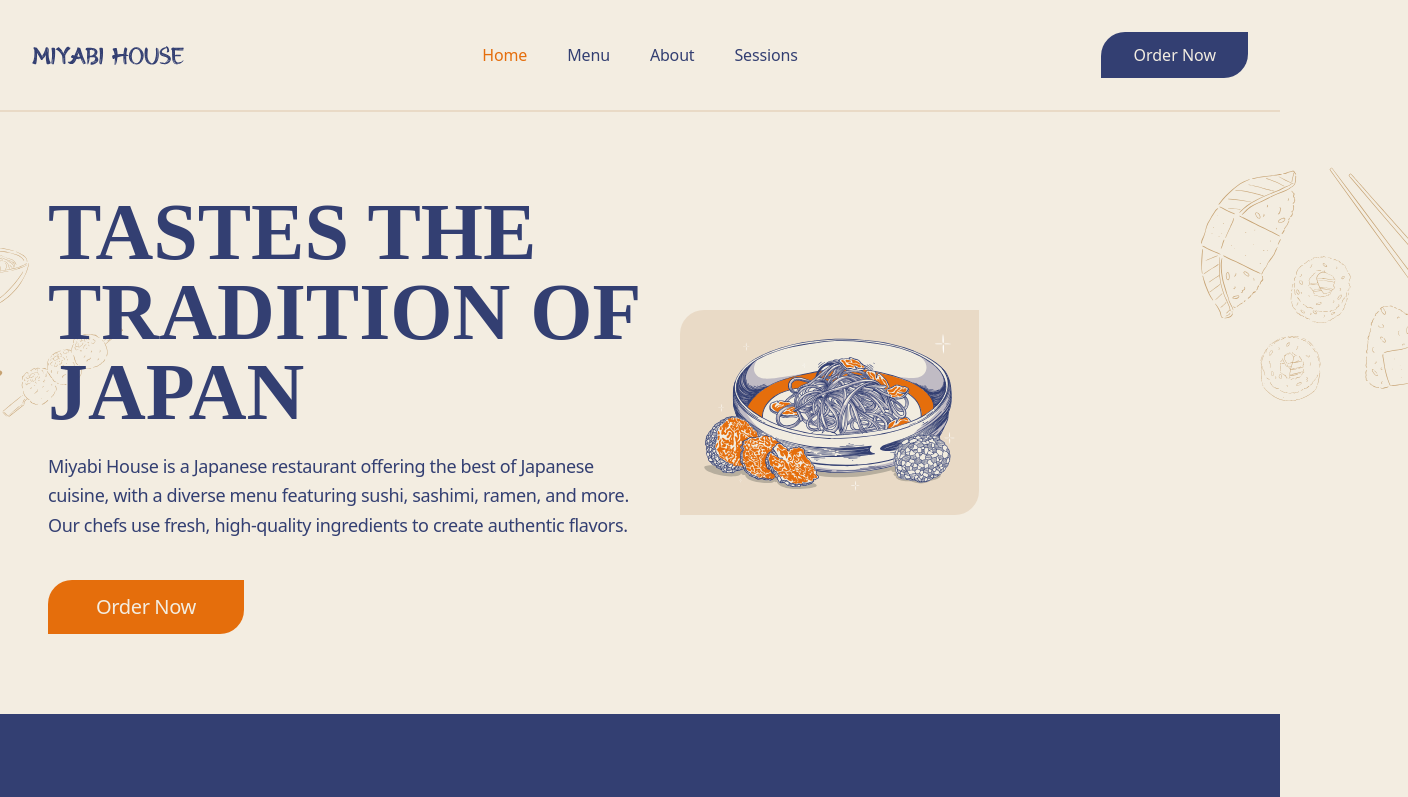
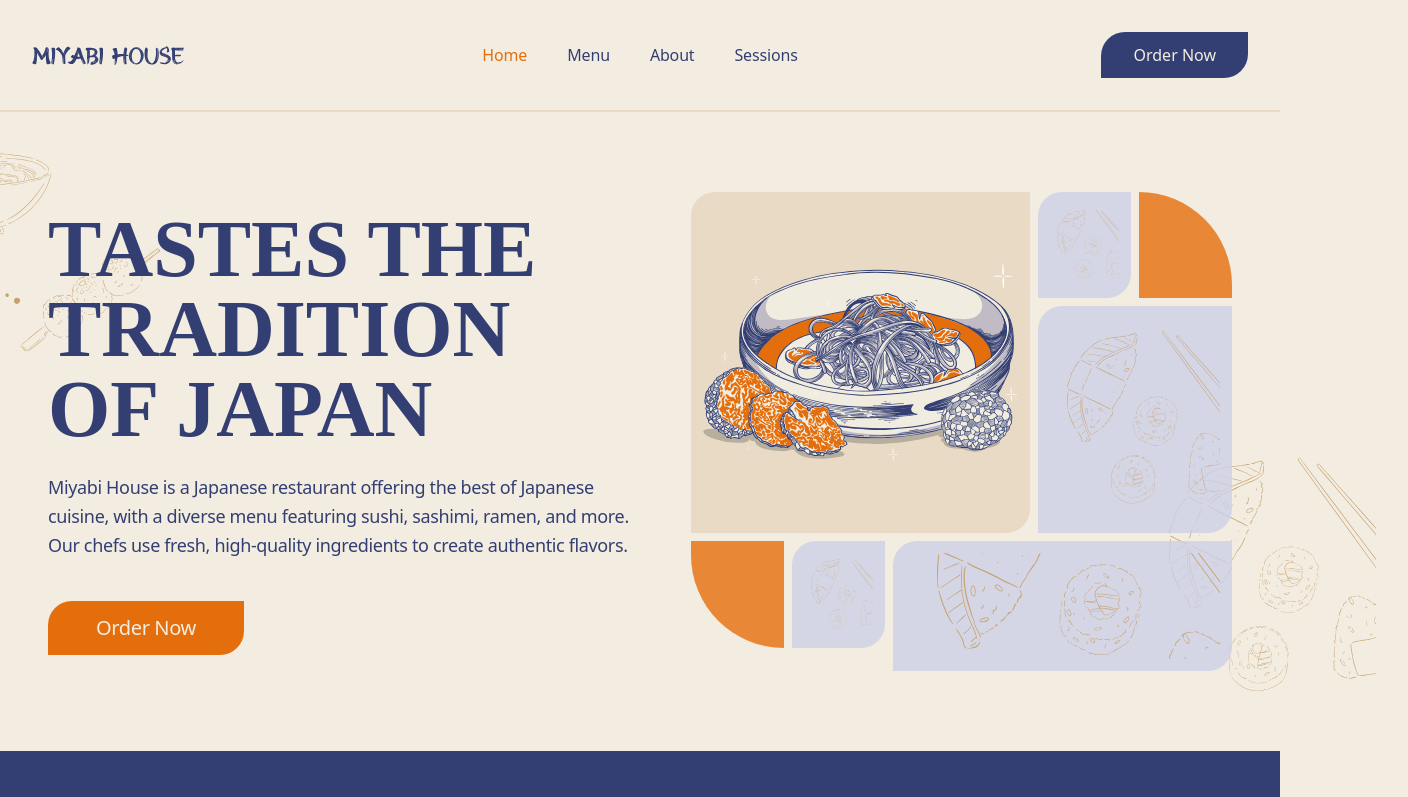
Before and after one commit to emmanuelledennemont/Miyabi-House, a Next.js app: page / in a window 1280 px wide. Shown: the top 797 px of the page, 1408 px wide, since content can reach past the window. Built offline with nearby package versions, Linux system fonts and the light colour scheme.

Commit message:
refacto hero section de droite

```diff
--- a/src/ui/modules/landing-page/components/hero-top/hero-top-view.tsx
+++ b/src/ui/modules/landing-page/components/hero-top/hero-top-view.tsx
@@ -3,8 +3,7 @@ import { Button } from '@/ui/design-system/button/button';
 import { Typography } from '@/ui/design-system/typography/typography';
 import Image from 'next/image';
 
-const heroContent =
-{
+const heroContent = {
   text: {
     title: 'TASTES THE TRADITION OF JAPAN',
     description:
@@ -12,11 +11,11 @@ const heroContent =
     button: 'Order Now',
   },
   image: {
-    img1: "/assets/svg/hero.svg",
-    img2: "/assets/svg/Group 20.svg",
-    img3: "/assets/svg/Group 8.svg",
+    img1: '/assets/svg/hero.svg',
+    img2: '/assets/svg/Group 20.svg',
+    img3: '/assets/svg/Group 8.svg',
   },
-}
+};
 
 export const HeroTopView = () => {
   return (
@@ -101,61 +100,119 @@ export const HeroTopView = () => {
     //   </div>
     // </Container >
     <>
-
       <Container className="py-20 relative">
-        <div className="px-4 mx-auto ">
+        <div className="px-4 mx-auto">
           <Image
             src={heroContent.image.img2}
             alt="illustration soupe ramen illustration sushi baguettes et spécialités japonaises"
-            width={250}
-            height={250}
-            className="object-cover absolute top-[90px] left-[-110px] -z-40"
+            width={290}
+            height={290}
+            className="object-cover absolute top-[-10px] left-[-110px] -z-40"
             priority
           />
-          <div className="lg:flex items-center justify-between">
+          <div className="lg:flex items-center justify-between gap-[20px] ">
             <div className="lg:w-6/12 mb-10 lg:mb-0">
-              <Typography variant="h1" component="h1" className="text-4xl lg:text-5xl mb-5">
+              <Typography
+                variant="h1"
+                component="h1"
+                className="text-4xl lg:text-5xl mb-6"
+              >
                 {heroContent.text.title}
               </Typography>
-              <Typography variant="body-base" component="p" className="mb-10 leading-relaxed">
+              <Typography
+                variant="body-base"
+                component="p"
+                className="mb-10 leading-relaxed"
+              >
                 {heroContent.text.description}
               </Typography>
               <Button size="lg" variant="secondary" className="mx-auto">
                 {heroContent.text.button}
               </Button>
             </div>
-            <div className="lg:w-6/12 space-y-2 p-10">
-              <div className="flex space-x-2 items-stretch">
+            <div className="lg:w-6/12 space-y-2">
+              <div className="flex space-x-2 items-stretch justify-end">
                 <div className="w-7/12">
                   {heroContent.image.img1 && (
                     <Image
                       src={heroContent.image.img1}
                       alt="illustration soupe ramen avec truffe"
-                      width={397}
-                      height={406}
-                      className="object-cover h-full w-full bg-beigebg-200 p-6 rounded rounded-4xl"
+                      width={297}
+                      height={206}
+                      className="h-full w-full max-w-xl p-3 bg-beigebg-200 rounded rounded-4xl"
                       priority
                     />
                   )}
                 </div>
                 <div className="w-4/12 self-end space-y-2">
                   <div className="grid grid-cols-2 gap-2">
+                    {heroContent.image.img3 && (
+                      <Image
+                        src={heroContent.image.img3}
+                        alt="illustration sushi baguettes et spécialités japonaises"
+                        width={230}
+                        height={230}
+                        className="object-cover h-full w-full bg-primary-100/80 p-3 rounded rounded-2xl"
+                        priority
+                      />
+                    )}
+                    <div className="bg-secondary/80 rounded-tr-[200px] rounded-2xl"></div>
+                  </div>
+                  {heroContent.image.img3 && (
+                    <Image
+                      src={heroContent.image.img3}
+                      alt="illustration sushi baguettes et spécialités japonaises"
+                      width={380}
+                      height={380}
+                      className="object-cover h-full w-full bg-primary-100/80 p-3 rounded rounded-2xl"
+                      priority
+                    />
+                  )}
 
-                  </div>
                   <Image
                     src={heroContent.image.img3}
                     alt="illustration sushi baguettes et spécialités japonaises"
                     width={230}
                     height={230}
-                    className="object-cover absolute top-[30px] right-[-128px] -z-40 items-end"
+                    className="object-cover absolute top-[320px] right-[-96px] -z-40 items-end"
                     priority
                   />
+                </div>
+              </div>
+
+              <div className="flex space-x-2 items-stretch justify-end">
+                <div className="w-4/12">
+                  <div className="grid grid-cols-2 gap-2">
+                    <div className="bg-secondary/80 rounded-bl-[200px] rounded-2xl"></div>
+                    {heroContent.image.img3 && (
+                      <Image
+                        src={heroContent.image.img3}
+                        alt="illustration sushi baguettes et spécialités japonaises"
+                        width={230}
+                        height={230}
+                        className="object-cover h-full w-full bg-primary-100/80 p-3 rounded rounded-2xl"
+                        priority
+                      />
+                    )}
+                  </div>
+                </div>
+                <div className="w-7/12 h-[130px]">
+                  {heroContent.image.img1 && (
+                    <Image
+                      src={heroContent.image.img3}
+                      alt="illustration sushi baguettes et spécialités japonaises"
+                      width={230}
+                      height={230}
+                      className="object-cover h-full w-full bg-primary-100/80 p-3 rounded rounded-2xl"
+                      priority
+                    />
+
+                  )}
                 </div>
               </div>
             </div>
           </div>
         </div>
-
       </Container>
     </>
   );
```
Also changed, not shown: public/assets/svg/Group 3.svg (added), public/assets/svg/group-3.svg (deleted).
